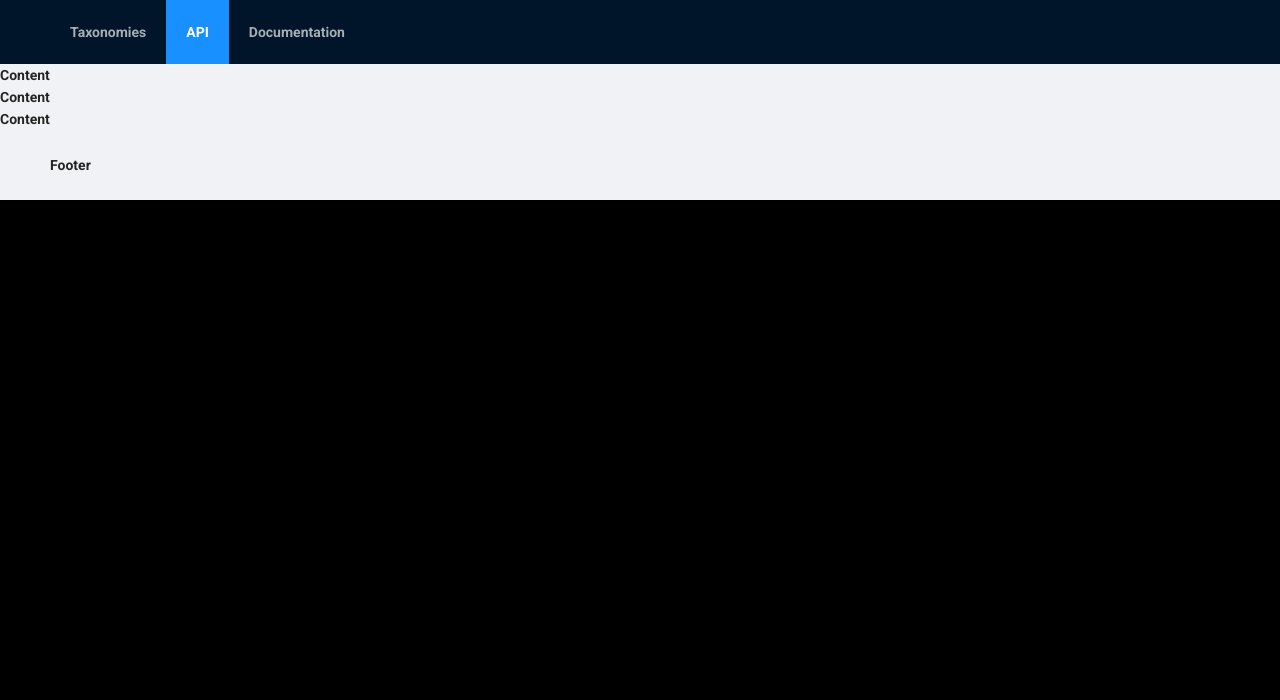
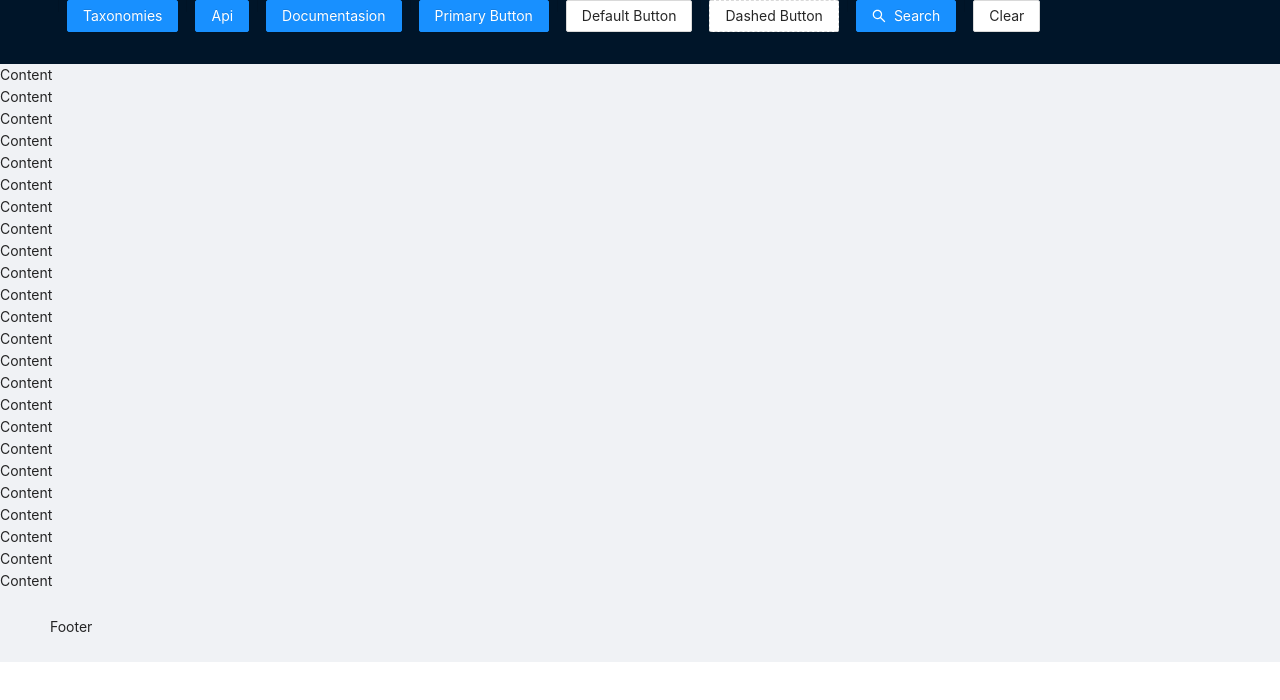
Before and after one commit to ricardozv/studyofAnsDesign, a React (Create React App) app: page / in a window 1280 px wide. Shown: the top 700 px of the page. Built offline with nearby package versions, Linux system fonts and the light colour scheme.

Commit message:
inicia a estruturaçao dos butoes na pagina

```diff
--- a/package.json
+++ b/package.json
@@ -3,6 +3,7 @@
   "version": "0.1.0",
   "private": true,
   "dependencies": {
+    "@ant-design/icons": "^4.2.2",
     "@testing-library/jest-dom": "^4.2.4",
     "@testing-library/react": "^9.3.2",
     "@testing-library/user-event": "^7.1.2",
--- a/src/App.js
+++ b/src/App.js
@@ -1,47 +1,146 @@
+// import api from './services/api';
+
+import { Divider } from 'antd';
 import React from 'react';
-import api from './services/api';
-
-import { Row, Col } from 'antd';
-import { Layout, Menu, Breadcrumb } from 'antd';
+import { Button } from 'antd';
+import { SearchOutlined } from '@ant-design/icons';
+import { Layout, Menu} from 'antd';
 import './global.css';
 
-
-const { SubMenu } = Menu;
-
-
-const { Header, Footer, Sider, Content } = Layout;
-
+const { Header, Footer, Content } = Layout;
 
 function App() {
   return (
     <div className="App">
     <Header className="header">
-      <Menu theme="dark" mode="horizontal" defaultSelectedKeys={['2']}>
-        <Menu.Item key="1">Taxonomies</Menu.Item>
-        <Menu.Item key="2">API</Menu.Item>
-        <Menu.Item key="3">Documentation</Menu.Item>
+      <Menu theme="dark" mode="horizontal" defaultSelectedKeys={['1']}>
+      <Divider type="vertical" />
+        <Button type= "primary">Taxonomies</Button>
+        <Divider type="vertical" />
+        <Button type="primary">Api</Button>
+        <Divider type="vertical" />
+        <Button type="primary">Documentasion</Button>
+
+        <Divider type="vertical" />
+        <Button type="primary">Primary Button</Button>
+        <Divider type="vertical" />
+        <Button>Default Button</Button>
+        <Divider type="vertical" />
+        <Button type="dashed">Dashed Button</Button>
+
+
+        <Divider type="vertical" />
+        <Button type="primary" icon={<SearchOutlined />}>
+          Search
+        </Button>
+        <Divider type="vertical" />
+        <Button href="#">Clear</Button>
+
+
+
       </Menu>
     </Header>
 
         <>
         <Layout>
             <Content>Content</Content>
-          </Layout>
+        </Layout>
 
             <Layout>
-                <Layout>
                 <Content>Content</Content>
             </Layout>
 
-                <Content>Content</Content>
+                <Layout>
+                  <Content>Content</Content>
+                </Layout>
+
+                    <Layout>
+                      <Content>Content</Content>
+                    </Layout>
+
+                        <Layout>
+                            <Content>Content</Content>
+                        </Layout>
+
+                            <Layout>
+                              <Content>Content</Content>
+                            </Layout>
+
+                                <Layout>
+                                  <Content>Content</Content>
+                                </Layout>
+
+                                    <Layout>
+                                        <Content>Content</Content>
+                                    </Layout>
+
+                                        <Layout>
+                                          <Content>Content</Content>
+                                        </Layout>
+
+                                            <Layout>
+                                              <Content>Content</Content>
+                                            </Layout>
+
+                                              <Layout>
+                                                  <Content>Content</Content>
+                                              </Layout>
+
+                                                  <Layout>
+                                                    <Content>Content</Content>
+                                                  </Layout>
+
+                                                       <Layout>
+                                                          <Content>Content</Content>
+                                                       </Layout>
+
+                                                  <Layout>
+                                                    <Content>Content</Content>
+                                                </Layout>
+
+                                            <Layout>
+                                              <Content>Content</Content>
+                                            </Layout>
+
+                                        <Layout>
+                                        <Content>Content</Content>
+                                     </Layout>
+
+                                <Layout>
+                                    <Content>Content</Content>
+                                </Layout>
+
+                                    <Layout>
+                                      <Content>Content</Content>
+                                    </Layout>
+
+                                       <Layout>
+                                          <Content>Content</Content>
+                                      </Layout>
+
+                                    <Layout>
+                                        <Content>Content</Content>
+                                    </Layout>
+
+                                <Layout>
+                                  <Content>Content</Content>
+                                </Layout>
+
+                          <Layout>
+                              <Content>Content</Content>
+                           </Layout>
+
+                      <Layout>
+                          <Content>Content</Content>
+                      </Layout>
+
+                <Layout>
+                  <Content>Content</Content>
+                </Layout>
 
               <Footer>Footer</Footer>
-        </Layout>
+        </>
 
-
-
-
-        </>
     </div>
 
   );
--- a/src/components/buttons/ButtonPrimary.css
+++ b/src/components/buttons/ButtonPrimary.css
@@ -0,0 +1 @@
+@import '~antd/dist/antd.css';
--- a/src/components/divisions/Divisions.css
+++ b/src/components/divisions/Divisions.css
@@ -0,0 +1 @@
+@import '~antd/dist/antd.css';
--- a/src/components/dockpagenumber/Dock.css
+++ b/src/components/dockpagenumber/Dock.css
@@ -0,0 +1 @@
+@import '~antd/dist/antd.css';
--- a/src/components/rank/Rank.css
+++ b/src/components/rank/Rank.css
@@ -0,0 +1 @@
+@import '~antd/dist/antd.css';
--- a/src/components/search/Search.css
+++ b/src/components/search/Search.css
@@ -0,0 +1 @@
+@import '~antd/dist/antd.css';
--- a/src/global.css
+++ b/src/global.css
@@ -1,23 +1,2 @@
 @import '~antd/dist/antd.css';
 @import url('https://fonts.googleapis.com/css2?family=Roboto:ital,wght@0,700;1,400&display=swap');
-
-
-* {
-    margin:0;
-    padding:0;
-    outline:0;
-    box-sizing: border-box;
-}
-
-html, body, #root {
-    height: 100%;
-}
-
-body {
-    background: #000;
-    -webkit-font-smoothing: antialiased;
-}
-
-body, input {
-    font-family: Roboto, sans-serif;
-}
```
Also changed, not shown: 1 other file (tests, documents, lock files or other folders).
